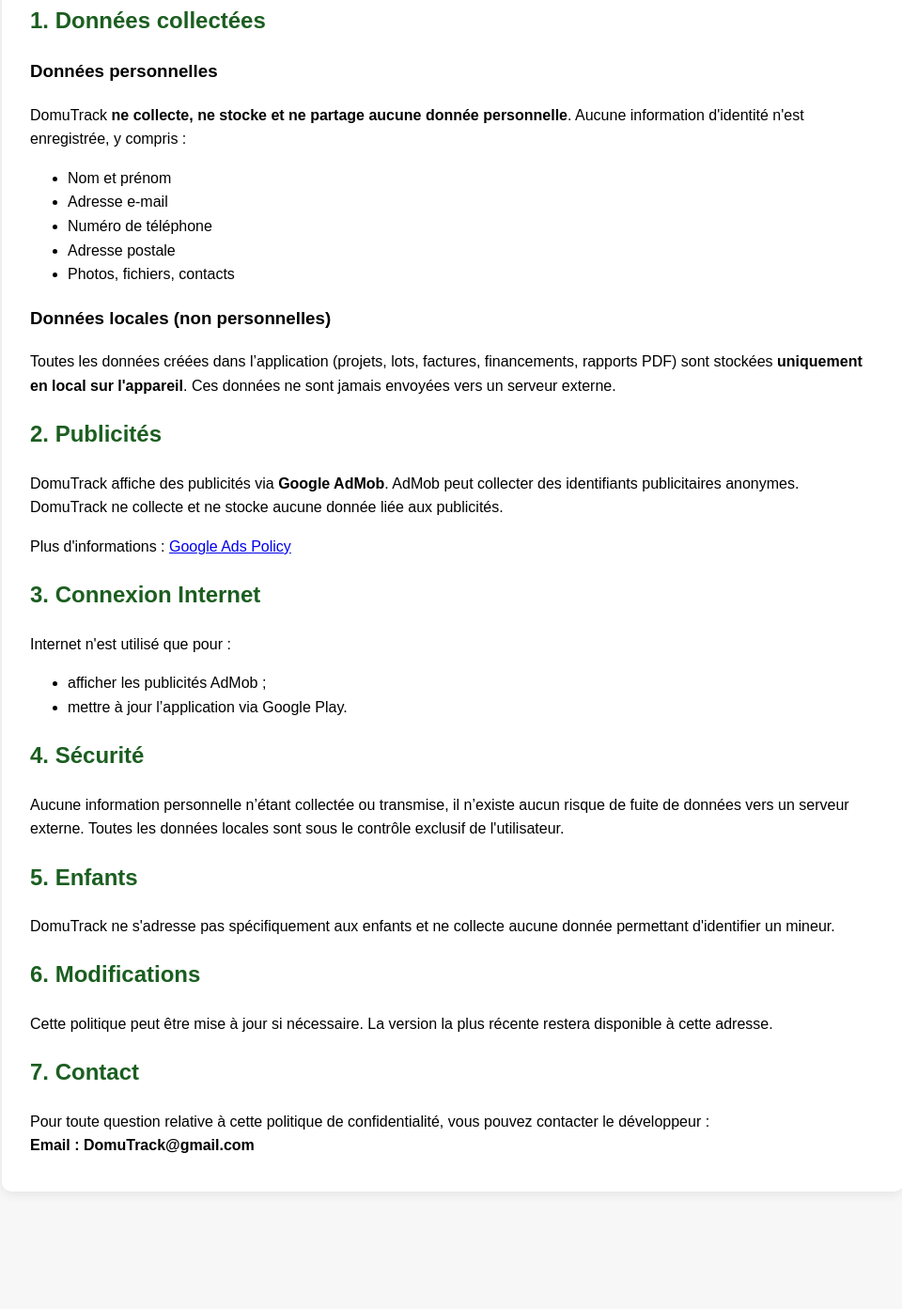
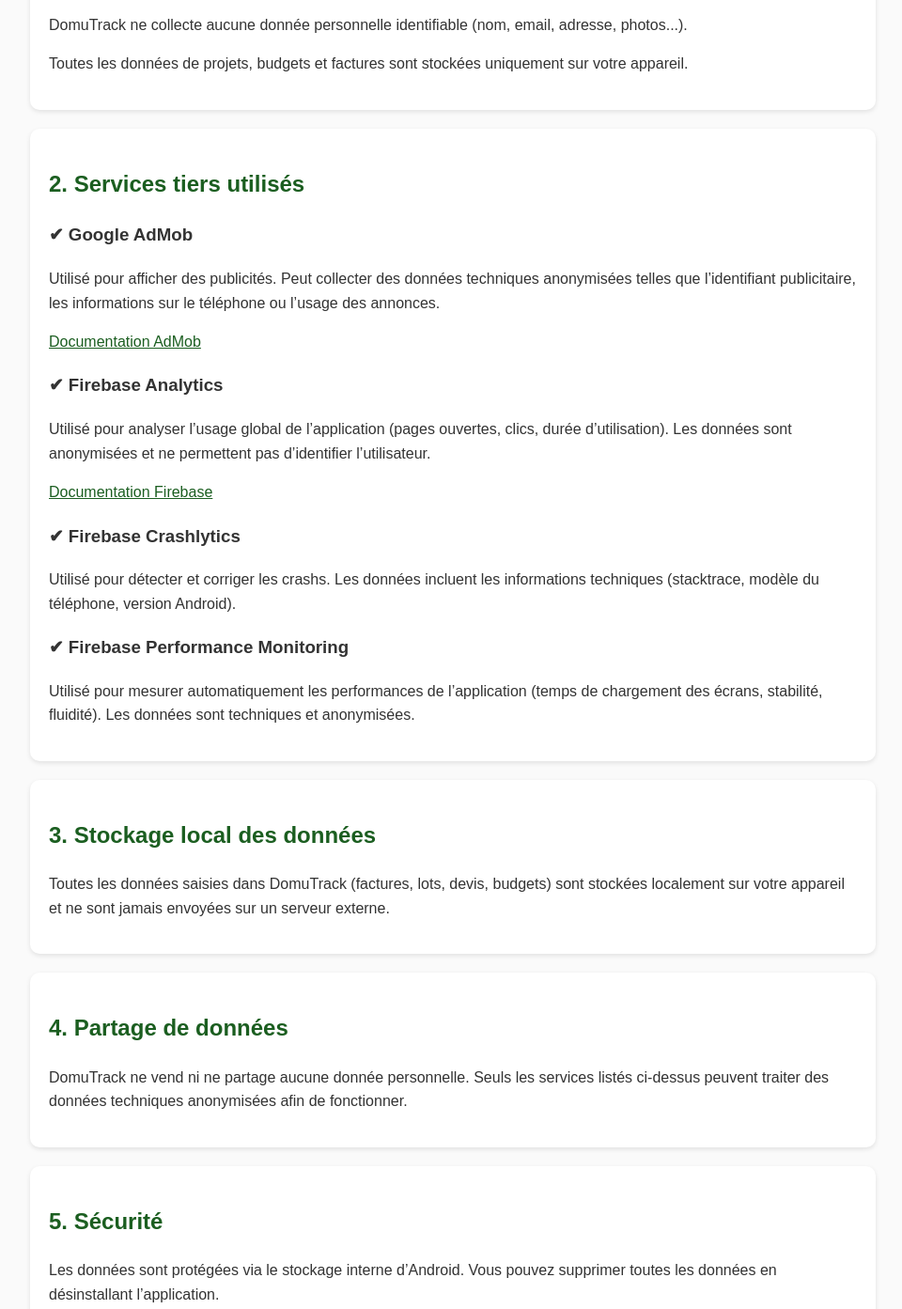
Before and after one commit to domutrack/domutrack-privacy-policy, a plain HTML site: page index.html in a window 1280 px wide. Shown: the part 244-1637 px from the top of the page at 94% size, without its empty margins (158-1118 px from the left). Before the commit the page ends 1532 px from the top, so only its background shows below. Drawn offline with Linux system fonts and the light colour scheme.

Commit message:
index.html

```diff
--- a/index.html
+++ b/index.html
@@ -1,112 +1,75 @@
 <!DOCTYPE html>
 <html lang="fr">
 <head>
-    <meta charset="UTF-8" />
-    <meta name="viewport" content="width=device-width, initial-scale=1.0" />
-    <title>Politique de Confidentialité — DomuTrack</title>
-    <style>
-        body {
-            font-family: Arial, sans-serif;
-            margin: 0;
-            padding: 20px;
-            line-height: 1.6;
-            background: #f7f7f7;
-        }
-        .container {
-            max-width: 900px;
-            margin: auto;
-            background: white;
-            padding: 20px 30px;
-            border-radius: 10px;
-            box-shadow: 0 3px 12px rgba(0,0,0,0.08);
-        }
-        h1, h2 {
-            color: #1b5e20;
-        }
-        h1 {
-            text-align: center;
-        }
-    </style>
+<meta charset="UTF-8">
+<title>Politique de Confidentialité - DomuTrack</title>
+<meta name="viewport" content="width=device-width, initial-scale=1.0">
+<style>
+    body { font-family: Arial, sans-serif; line-height: 1.6; max-width: 900px; margin: auto; padding: 20px; background: #fafafa; color: #333; }
+    h1, h2 { color: #1B5E20; }
+    .section { background: white; padding: 20px; margin: 20px 0; border-radius: 10px; box-shadow: 0 2px 5px rgba(0,0,0,0.1); }
+    a { color: #1B5E20; }
+</style>
 </head>
 <body>
-<div class="container">
 
-<h1>Politique de Confidentialité — DomuTrack</h1>
-<p><strong>Dernière mise à jour : 2025</strong></p>
+<h1>Politique de Confidentialité – DomuTrack</h1>
+<p><strong>Dernière mise à jour :</strong> 29/11/2025</p>
 
-<p>
-DomuTrack est une application mobile conçue pour faciliter le suivi budgétaire
-et organisationnel d’un projet de construction ou de rénovation.
-Cette politique explique quelles données sont collectées, utilisées et protégées.
-</p>
+<div class="section">
+<h2>1. Données collectées</h2>
+<p>DomuTrack ne collecte aucune donnée personnelle identifiable (nom, email, adresse, photos...).</p>
+<p>Toutes les données de projets, budgets et factures sont stockées uniquement sur votre appareil.</p>
+</div>
 
-<h2>1. Données collectées</h2>
+<div class="section">
+<h2>2. Services tiers utilisés</h2>
 
-<h3>Données personnelles</h3>
-<p>
-DomuTrack <strong>ne collecte, ne stocke et ne partage aucune donnée personnelle</strong>.
-Aucune information d'identité n'est enregistrée, y compris :
-</p>
-<ul>
-    <li>Nom et prénom</li>
-    <li>Adresse e-mail</li>
-    <li>Numéro de téléphone</li>
-    <li>Adresse postale</li>
-    <li>Photos, fichiers, contacts</li>
-</ul>
+<h3>✔ Google AdMob</h3>
+<p>Utilisé pour afficher des publicités. Peut collecter des données techniques anonymisées telles que l’identifiant publicitaire, les informations sur le téléphone ou l’usage des annonces.</p>
+<p><a href="https://policies.google.com/technologies/ads" target="_blank">Documentation AdMob</a></p>
 
-<h3>Données locales (non personnelles)</h3>
-<p>
-Toutes les données créées dans l’application (projets, lots, factures, financements, rapports PDF)
-sont stockées <strong>uniquement en local sur l'appareil</strong>.
-Ces données ne sont jamais envoyées vers un serveur externe.
-</p>
+<h3>✔ Firebase Analytics</h3>
+<p>Utilisé pour analyser l’usage global de l’application (pages ouvertes, clics, durée d’utilisation). Les données sont anonymisées et ne permettent pas d’identifier l’utilisateur.</p>
+<p><a href="https://firebase.google.com/support/privacy" target="_blank">Documentation Firebase</a></p>
 
-<h2>2. Publicités</h2>
-<p>
-DomuTrack affiche des publicités via <strong>Google AdMob</strong>.
-AdMob peut collecter des identifiants publicitaires anonymes.
-DomuTrack ne collecte et ne stocke aucune donnée liée aux publicités.
-</p>
-<p>
-Plus d'informations :
-<a href="https://policies.google.com/technologies/ads" target="_blank">Google Ads Policy</a>
-</p>
+<h3>✔ Firebase Crashlytics</h3>
+<p>Utilisé pour détecter et corriger les crashs. Les données incluent les informations techniques (stacktrace, modèle du téléphone, version Android).</p>
 
-<h2>3. Connexion Internet</h2>
-<p>
-Internet n'est utilisé que pour :
-</p>
-<ul>
-    <li>afficher les publicités AdMob ;</li>
-    <li>mettre à jour l’application via Google Play.</li>
-</ul>
-
-<h2>4. Sécurité</h2>
-<p>
-Aucune information personnelle n’étant collectée ou transmise,
-il n’existe aucun risque de fuite de données vers un serveur externe.
-Toutes les données locales sont sous le contrôle exclusif de l'utilisateur.
-</p>
-
-<h2>5. Enfants</h2>
-<p>
-DomuTrack ne s'adresse pas spécifiquement aux enfants et ne collecte aucune donnée
-permettant d'identifier un mineur.
-</p>
-
-<h2>6. Modifications</h2>
-<p>
-Cette politique peut être mise à jour si nécessaire.
-La version la plus récente restera disponible à cette adresse.
-</p>
-
-<h2>7. Contact</h2>
-<p>
-Pour toute question relative à cette politique de confidentialité, vous pouvez contacter le développeur :
-<br><strong>Email : DomuTrack@gmail.com</strong>
-</p>
+<h3>✔ Firebase Performance Monitoring</h3>
+<p>Utilisé pour mesurer automatiquement les performances de l’application (temps de chargement des écrans, stabilité, fluidité). Les données sont techniques et anonymisées.</p>
 
 </div>
+
+<div class="section">
+<h2>3. Stockage local des données</h2>
+<p>Toutes les données saisies dans DomuTrack (factures, lots, devis, budgets) sont stockées localement sur votre appareil et ne sont jamais envoyées sur un serveur externe.</p>
+</div>
+
+<div class="section">
+<h2>4. Partage de données</h2>
+<p>DomuTrack ne vend ni ne partage aucune donnée personnelle. Seuls les services listés ci-dessus peuvent traiter des données techniques anonymisées afin de fonctionner.</p>
+</div>
+
+<div class="section">
+<h2>5. Sécurité</h2>
+<p>Les données sont protégées via le stockage interne d’Android. Vous pouvez supprimer toutes les données en désinstallant l’application.</p>
+</div>
+
+<div class="section">
+<h2>6. Vos droits</h2>
+<p>Puisque DomuTrack ne collecte aucune donnée personnelle, aucune demande de suppression ou de modification n’est nécessaire.</p>
+</div>
+
+<div class="section">
+<h2>7. Modifications</h2>
+<p>Cette politique pourra être mise à jour pour refléter l’évolution de l’application ou la réglementation.</p>
+</div>
+
+<div class="section">
+<h2>8. Contact</h2>
+<p>Pour toute question, contactez-nous à : <strong>[Ton email développeur Play Console]</strong></p>
+</div>
+
 </body>
 </html>
```
